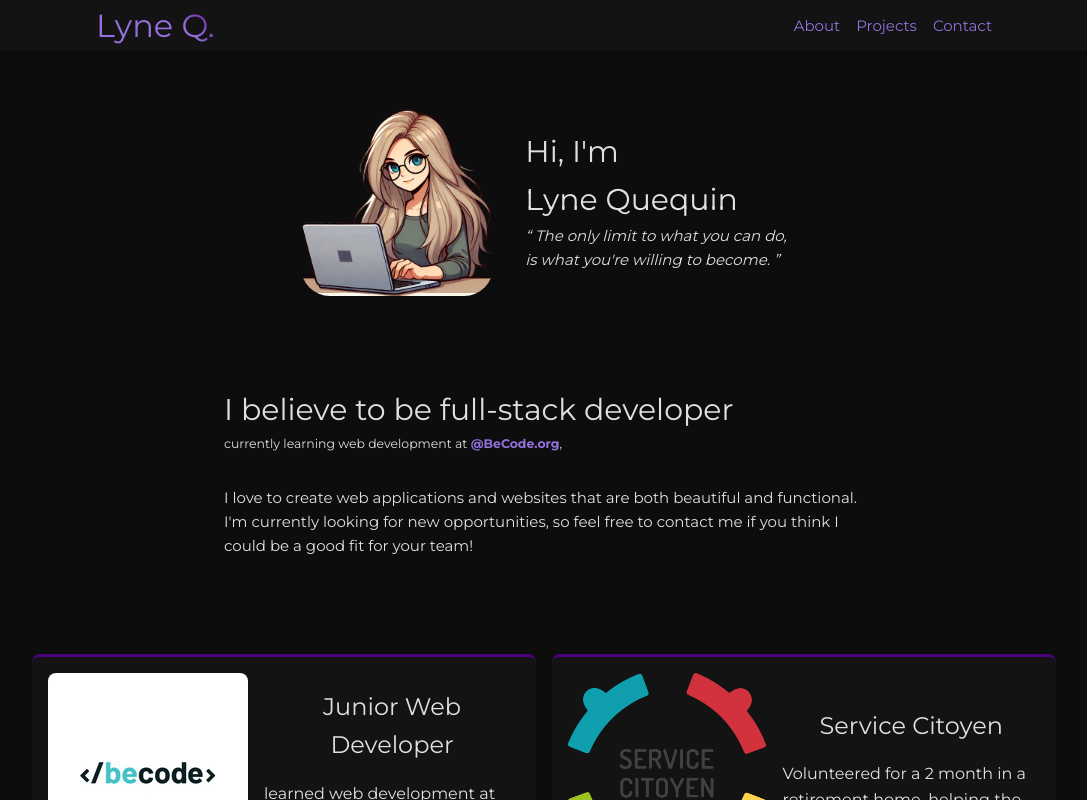
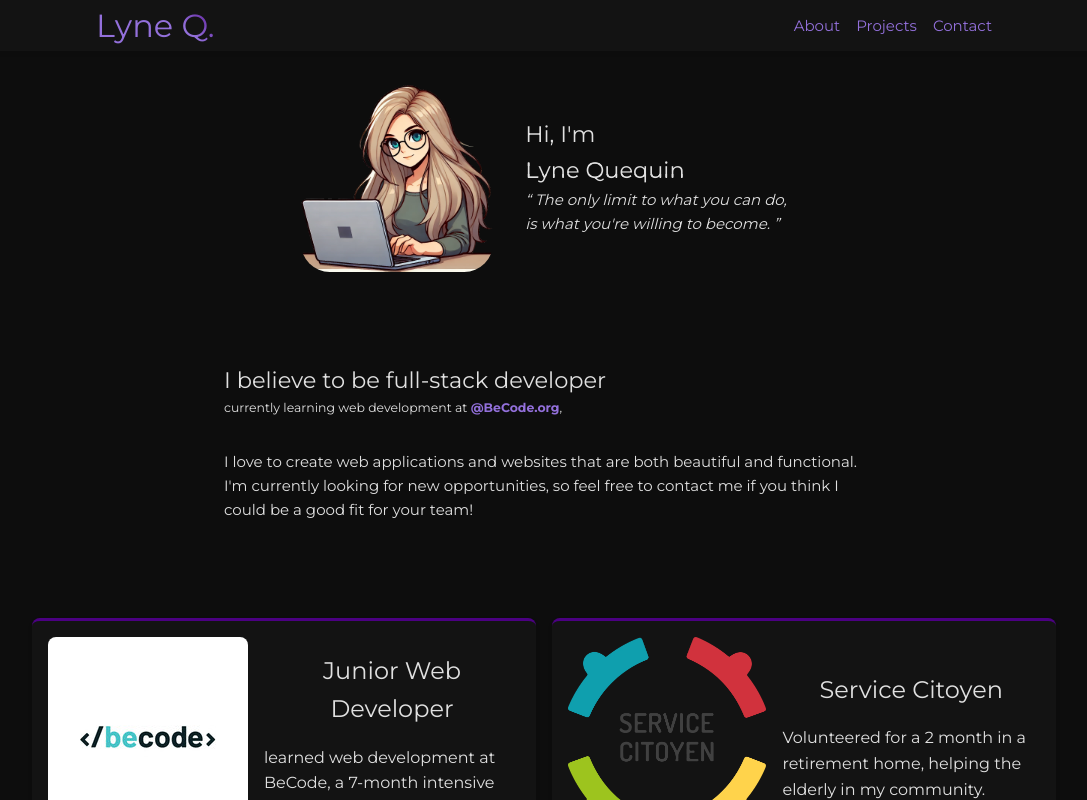
Before and after one commit to LyneQ/portfolio, a Vue app: page / in a window 1280 px wide. Shown: the top 800 px of the page, without its empty margins (96-1183 px from the left). Built offline with nearby package versions, Linux system fonts and the light colour scheme.

Commit message:
refactor(header): separate header from the app.vue

```diff
--- a/src/App.vue
+++ b/src/App.vue
@@ -2,14 +2,12 @@
 import Card from "@/components/card.vue";
 import Project from "@/components/project.vue";
 import Navigation from "@/components/Navigation.vue";
-// import burgerIcon from "@/assets/burger.svg";
 
 
 </script>
 <template>
 
 <Navigation>
-</Navigation>
   <main id="about">
     <div class="container">
       <img class="avatar" src="/lyneq2.png" alt="Illustration of me"/>
@@ -78,6 +76,8 @@ import Navigation from "@/components/Navigation.vue";
       Feel free to contact me at the following email address:</p>
     <a href="mailto:lyne.quequin@gmail.com">lyne.quequin@gmail.com</a>
   </section>
+</Navigation>
+
 </template>
 
 <style scoped>
--- a/src/components/Navigation.vue
+++ b/src/components/Navigation.vue
@@ -9,6 +9,7 @@ const handleBurgerClick = () => {
 };
 
 import { onMounted, onUnmounted } from "vue";
+import {SlotFlags} from "@vue/shared";
 
 const updateWidth = () => {
   isDesktop.value = window.innerWidth > 510;
@@ -40,7 +41,7 @@ onUnmounted(() => {
         <img class="burgerButton" src="/burger.svg" alt="Menu" draggable="false" v-bind:onclick="handleBurgerClick"/>
       </div>
     </header>
-    {{ $slots }}
+    <slot/>
   </section>
 
 </template>
```
